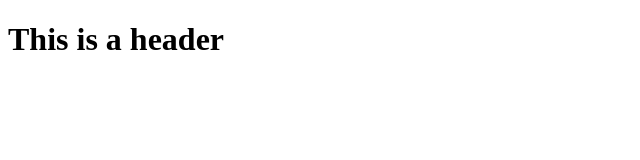
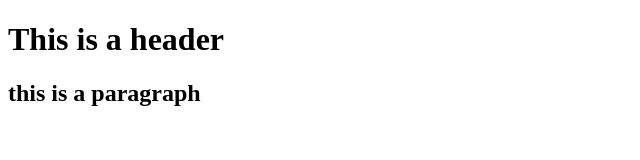
Before and after one commit to AaronHasley/git-test, a plain HTML site: page index.html in a window 1280 px wide. Shown: the whole page, without its empty margins (0-640 px from the left). Drawn offline with Linux system fonts and the light colour scheme.

Commit message:
Second Commit

```diff
--- a/index.html
+++ b/index.html
@@ -2,5 +2,6 @@
 <html>
     <body>
         <h1>This is a header</h1>
+        <h2>this is a paragraph</h2>
     </body>
 </html>
```
